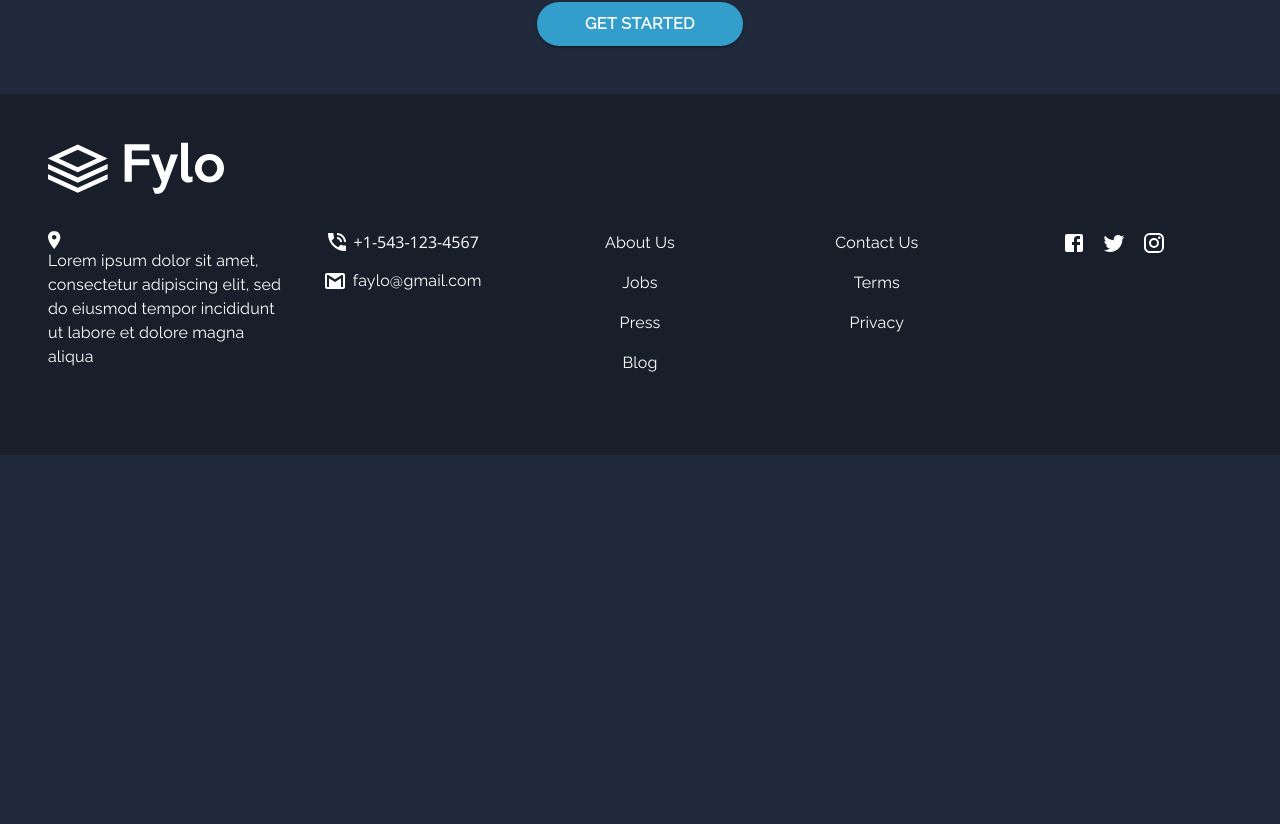
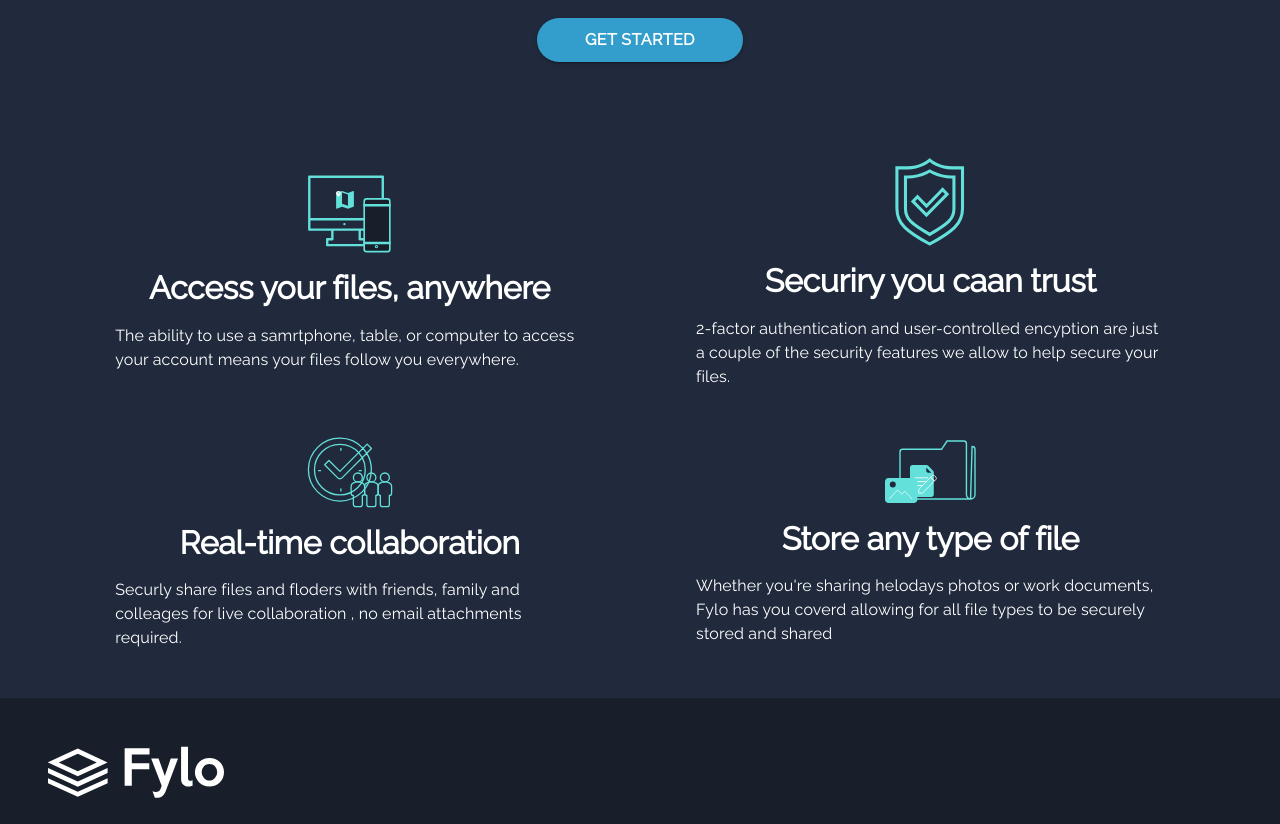
Before and after one commit to aaradj/faylo, a React (Create React App) app: page / in a window 1280 px wide. Shown: the part 716-1540 px from the top of the page. Before the commit the page ends 1171 px from the top, so only its background shows below. Built offline with nearby package versions, Linux system fonts and the light colour scheme.

Commit message:
Features pard done

```diff
--- /dev/null
+++ b/src/components/Features/index.tsx
@@ -0,0 +1,192 @@
+import styled from "styled-components";
+import CHead from "../CHead";
+import CPara from "../CPara";
+
+function Features(): JSX.Element {
+  const Main = styled.div`
+    width: 100%;
+    display: flex;
+    justify-content: center;
+    place-items: center;
+    flex-wrap: wrap;
+    gap: 3rem;
+    margin-top:5rem;
+    @media(max-width:700px){
+        flex-direction:column;
+    }
+  `;
+  const Div = styled.div`
+    width: 45%;
+    display: flex;
+    flex-direction: column;
+    align-items: center;
+    gap: 1rem;
+    padding:0 2rem;
+    @media(max-width:700px){
+        width:100%;
+    }
+  `;
+  return (
+    <Main>
+      <Div>
+        <svg width="83" height="78" xmlns="http://www.w3.org/2000/svg">
+          <g fill="none" fill-rule="evenodd">
+            <path
+              d="M2.476 53.466h71.117v-7.983H2.476v7.983zm49.237 11.977h3.943v3.529H20.413v-3.529h3.942c.656 0 1.185-.529 1.185-1.183v-8.427h24.988v8.427c0 .654.53 1.183 1.185 1.183zM2.476 43.116h71.117V2.95H2.476v40.165zM1.29.585C.635.585.105 1.114.105 1.768V54.65c0 .655.53 1.184 1.185 1.184h21.88v7.243h-3.943c-.655 0-1.185.532-1.185 1.184v5.895c0 .652.53 1.184 1.185 1.184h37.615c.654 0 1.185-.532 1.185-1.184V64.26c0-.652-.531-1.184-1.185-1.184h-3.944v-7.243h21.88c.655 0 1.186-.53 1.186-1.184V1.77c0-.655-.531-1.184-1.185-1.184H1.29z"
+              fill="#62E0D9"
+            />
+            <path
+              d="M36.412 47.92c-.654 0-1.185.53-1.185 1.184a1.185 1.185 0 0 0 2.37 0c0-.653-.531-1.184-1.185-1.184"
+              fill="#62E0D9"
+            />
+            <g transform="translate(55.377 23.07)" stroke="#62E0D9">
+              <rect
+                stroke-width="1.641"
+                fill="#181F2B"
+                x=".821"
+                y=".821"
+                width="25.621"
+                height="52.795"
+                rx="2.462"
+              />
+              <path
+                stroke-width="1.458"
+                fill="#FFF"
+                d="M.729 6.646h25.803v1H.729zM.729 44.515h25.803v1H.729z"
+              />
+              <ellipse
+                stroke-width="1.01"
+                cx="13.038"
+                cy="48.519"
+                rx="1.185"
+                ry="1.183"
+              />
+            </g>
+            <g>
+              <path
+                d="M45.4 15.969h-.197l-5.235 2.07-5.927-2.07-5.531 1.874c-.198.098-.395.197-.395.493v14.89c0 .297.197.494.494.494h.197l5.235-2.071 5.927 2.07 5.531-1.873c.198-.099.395-.296.395-.493V16.462c0-.296-.197-.493-.494-.493zM39.968 30.76l-5.927-1.997V17.448l5.927 1.997v11.316z"
+                fill="#62E0D9"
+              />
+              <path
+                d="M30.485 15.969c-1.32 0-2.37.917-2.37 2.07 0 1.54 2.37 3.847 2.37 3.847s2.371-2.308 2.371-3.846c0-1.154-1.05-2.071-2.37-2.071zm0 2.958c-.51 0-.911-.361-.911-.821 0-.46.4-.822.911-.822s.912.361.912.822c0 .46-.401.821-.912.821z"
+                fill="#FFF"
+              />
+            </g>
+          </g>
+        </svg>
+
+        <CHead>Access your files, anywhere</CHead>
+        <CPara>
+          The ability to use a samrtphone, table, or computer to access your
+          account means your files follow you everywhere.
+        </CPara>
+      </Div>
+      <Div>
+        <svg width="70" height="88" xmlns="http://www.w3.org/2000/svg">
+          <g
+            stroke="#62E0D9"
+            stroke-width="3.064"
+            fill="none"
+            fill-rule="evenodd"
+          >
+            <path d="M43.703 35.501l-12.23 12.474-8.999-9.177-4.499 4.589 13.497 13.766L52.08 36.137l-4.5-4.589z" />
+            <path d="M56.916 9.85c-5.342 0-10.653-1.136-15.482-3.484-2.313-1.113-4.679-2.533-6.724-4.302-2.045 1.769-4.411 3.189-6.725 4.302C23.157 8.714 17.847 9.85 12.504 9.85H1.914v40.59c0 7.11 2.817 13.945 7.827 18.893 7.356 7.25 24.97 16.674 24.97 16.674s17.612-9.424 24.968-16.674c5.01-4.948 7.827-11.784 7.827-18.893V9.85h-10.59z" />
+            <path d="M58.94 24.532v26.249c0 4.742-1.903 9.34-5.219 12.615-4.612 4.547-15.127 10.77-19.01 13-3.886-2.233-14.41-8.463-19.017-13.004-3.314-3.272-5.214-7.869-5.214-12.611V18.927h2.024c6.707 0 13.334-1.499 19.167-4.333a44.31 44.31 0 0 0 3.04-1.61c.972.565 2 1.11 3.064 1.623 5.814 2.826 12.434 4.32 19.141 4.32h2.024v5.605z" />
+          </g>
+        </svg>
+        <CHead>Securiry you caan trust</CHead>
+        <CPara>
+          2-factor authentication and user-controlled encyption are just a
+          couple of the security features we allow to help secure your files.
+        </CPara>
+      </Div>
+      <Div>
+        <svg width="86" height="71" xmlns="http://www.w3.org/2000/svg">
+          <g
+            stroke="#62E0D9"
+            stroke-width="1.3"
+            fill="none"
+            fill-rule="evenodd"
+            stroke-linejoin="round"
+          >
+            <path
+              d="M33.897 11.338v2.027-2.027zm0 40.551v2.028-2.028zm20.31-18.248h-2.031 2.031zm-40.62 0h-2.032 2.031zm19.294 8.11c-.78 0-1.56-.296-2.153-.89l-13.08-13.057 4.308-4.3L32.881 34.41 60.176 7.16l4.31 4.3-29.45 29.4a3.04 3.04 0 0 1-2.155.89zm23.154-30.417C50.283 5.104 42.039 1.2 32.88 1.2 15.495 1.2 1.4 15.271 1.4 32.627s14.095 31.428 31.481 31.428c17.386 0 31.481-14.072 31.481-31.428 0-6.018-1.694-11.64-4.63-16.417l-3.697-4.876zM51.7 15.616a25.346 25.346 0 0 0-18.82-8.333c-14.022 0-25.388 11.346-25.388 25.344 0 13.999 11.366 25.345 25.388 25.345 14.022 0 25.388-11.346 25.388-25.345 0-4.329-1.087-8.402-3.002-11.966l-3.566-5.045z"
+              stroke-linecap="round"
+            />
+            <path d="M55.368 40.484c0 2.48-2.015 4.49-4.498 4.49a4.494 4.494 0 0 1-4.497-4.49c0-2.48 2.015-4.49 4.497-4.49a4.494 4.494 0 0 1 4.498 4.49z" />
+            <path
+              d="M50.87 44.974c-1.898 0-3.612.583-4.839 1.154a3.34 3.34 0 0 0-1.907 3.033v7.037a2.248 2.248 0 0 0 2.249 2.245v8.979a2.247 2.247 0 0 0 2.249 2.245h4.497a2.247 2.247 0 0 0 2.249-2.245v-8.98a2.248 2.248 0 0 0 2.248-2.244V49.16a3.34 3.34 0 0 0-1.907-3.033c-1.226-.57-2.94-1.154-4.839-1.154z"
+              stroke-linecap="round"
+            />
+            <path d="M68.86 40.484c0 2.48-2.014 4.49-4.498 4.49a4.493 4.493 0 0 1-4.497-4.49c0-2.48 2.014-4.49 4.497-4.49a4.493 4.493 0 0 1 4.497 4.49z" />
+            <path
+              d="M64.362 44.974c-1.898 0-3.612.583-4.839 1.154a3.34 3.34 0 0 0-1.907 3.033v7.037a2.247 2.247 0 0 0 2.249 2.245v8.979a2.248 2.248 0 0 0 2.249 2.245h4.497a2.247 2.247 0 0 0 2.248-2.245v-8.98a2.247 2.247 0 0 0 2.25-2.244V49.16a3.34 3.34 0 0 0-1.908-3.033c-1.226-.57-2.941-1.154-4.839-1.154z"
+              stroke-linecap="round"
+            />
+            <path d="M82.351 40.484c0 2.48-2.013 4.49-4.497 4.49a4.493 4.493 0 0 1-4.497-4.49c0-2.48 2.013-4.49 4.497-4.49a4.493 4.493 0 0 1 4.497 4.49z" />
+            <path
+              d="M77.854 44.974c-1.898 0-3.612.583-4.839 1.154a3.34 3.34 0 0 0-1.907 3.033v7.037a2.247 2.247 0 0 0 2.249 2.245v8.979a2.248 2.248 0 0 0 2.248 2.245h4.498a2.247 2.247 0 0 0 2.248-2.245v-8.98a2.247 2.247 0 0 0 2.249-2.244V49.16a3.34 3.34 0 0 0-1.907-3.033c-1.226-.57-2.941-1.154-4.839-1.154z"
+              stroke-linecap="round"
+            />
+          </g>
+        </svg>
+        <CHead>Real-time collaboration</CHead>
+        <CPara>
+          Securly share files and floders with friends, family and colleages for
+          live collaboration , no email attachments required.
+        </CPara>
+      </Div>
+      <Div>
+        <svg width="91" height="64" xmlns="http://www.w3.org/2000/svg">
+          <g fill="none" fill-rule="evenodd">
+            <path
+              d="M85.588 59C88.025 59 90 57.144 90 54.853V9.236c0-1.526-1.318-2.764-2.941-2.764L85.589 59zM15 12.048v40.047C15 55.908 18.098 59 21.92 59h63.668a4.147 4.147 0 0 1-4.152-4.143V3.762A2.766 2.766 0 0 0 78.668 1h-16.61l-5.536 8.286H17.768A2.766 2.766 0 0 0 15 12.048z"
+              stroke="#62E0D9"
+              stroke-width="1.405"
+              stroke-linecap="round"
+              stroke-linejoin="round"
+            />
+            <path
+              d="M41.28 27.561v3.201c0 1.061.841 1.92 1.88 1.92h3.13m2.505 0v-.219c0-.679-.264-1.33-.734-1.811l-4.794-4.902a2.48 2.48 0 0 0-1.772-.75h-13.99C26.12 25 25 26.147 25 27.561v26.89c0 1.414 1.121 2.56 2.505 2.56H46.29c1.383 0 2.505-1.146 2.505-2.56v-8.963"
+              fill="#62E0D9"
+            />
+            <path
+              d="M33.766 49.33v3.84h3.757l11.898-12.164-3.757-3.841-11.898 12.164zm15.655-8.324l1.328-1.358a1.951 1.951 0 0 0 0-2.717l-1.1-1.124a1.85 1.85 0 0 0-2.657 0l-1.328 1.358 3.757 3.841z"
+              stroke="#FFF"
+              stroke-width=".803"
+              stroke-linejoin="round"
+            />
+            <path
+              d="M30.01 37.805h12.523m-12.524 3.841h11.272m-11.272 3.842h7.514"
+              stroke="#FFF"
+              stroke-width=".803"
+              stroke-linecap="round"
+              stroke-linejoin="round"
+            />
+            <g>
+              <path
+                d="M32.367 59.432c0 1.972-1.61 3.572-3.596 3.572H3.596c-1.985 0-3.596-1.6-3.596-3.572v-17.86C0 39.6 1.61 38 3.596 38h25.175c1.985 0 3.596 1.6 3.596 3.572v17.86zM10.789 44.55a2.987 2.987 0 0 1-2.997 2.976 2.987 2.987 0 0 1-2.997-2.976 2.987 2.987 0 0 1 2.997-2.977 2.987 2.987 0 0 1 2.997 2.977z"
+                fill="#62E0D9"
+              />
+              <path
+                stroke="#FFF"
+                stroke-width=".65"
+                stroke-linecap="round"
+                stroke-linejoin="round"
+                d="M26.786 58.656L19.737 51.2 16.8 54.307l-4.112-4.349-8.224 8.698"
+              />
+            </g>
+          </g>
+        </svg>
+
+        <CHead>Store any type of file</CHead>
+        <CPara>
+          Whether you're sharing helodays photos or work documents, Fylo has you
+          coverd allowing for all file types to be securely stored and shared{" "}
+        </CPara>
+      </Div>
+    </Main>
+  );
+}
+
+export default Features;
--- a/src/components/Layouts/PageLayout.tsx
+++ b/src/components/Layouts/PageLayout.tsx
@@ -8,7 +8,7 @@ interface PageLayoutProps {
 
 // Styles
 const LayoutStyle = styled.div`
-  padding: 2rem;
+  padding: 3rem;
   display: flex;
   flex-direction: column;
   align-items: center;
--- a/src/page/index.tsx
+++ b/src/page/index.tsx
@@ -1,10 +1,12 @@
 import About from "../components/About";
+import Features from "../components/Features";
 import PageLayout from "../components/Layouts/PageLayout";
 
 function Main(): JSX.Element {
   return (
     <PageLayout>
       <About />
+      <Features />
     </PageLayout>
   );
 }
```
